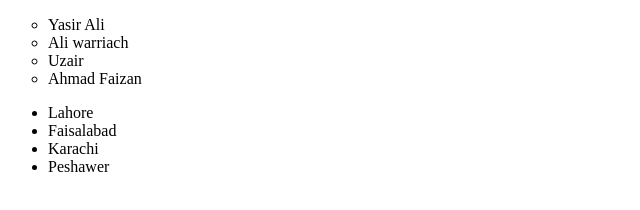
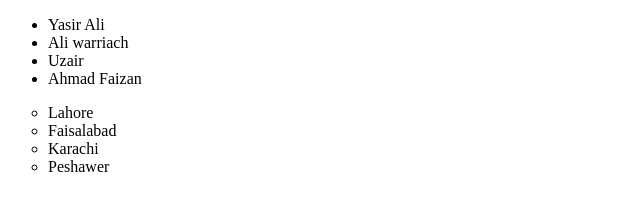
Before and after one commit to Yasir-Ali-Swe/Web-Dev, a plain HTML site: page Q36.html in a window 1280 px wide. Shown: the full height of the page, 0-640 px from the left. Drawn offline with Linux system fonts and the light colour scheme.

Commit message:
Activity4-Q36

```diff
--- a/Q36.html
+++ b/Q36.html
@@ -6,13 +6,13 @@
     <title>Document</title>
   </head>
   <body>
-    <ul type="circle">
+    <ul>
       <li>Yasir Ali</li>
       <li>Ali warriach</li>
       <li>Uzair</li>
       <li>Ahmad Faizan</li>
     </ul>
-    <ul type="disc">
+    <ul type="circle">
       <li>Lahore</li>
       <li>Faisalabad</li>
       <li>Karachi</li>
```
